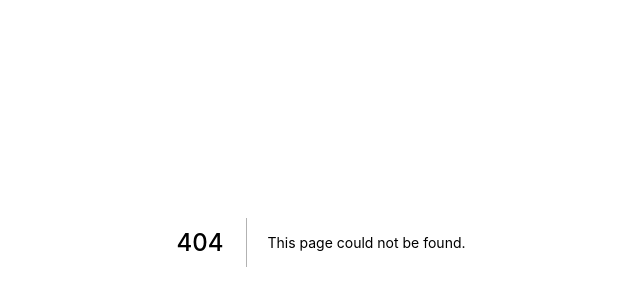
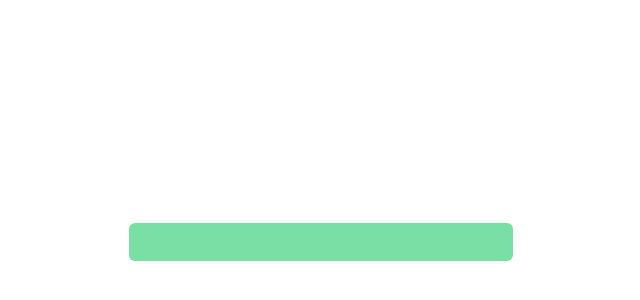
Before and after one commit to phedrohenriique/provi-hack-environment, a Next.js app: page /home/InfoNumberCards in a window 1280 px wide. Before the commit this address had no page. Shown: the part 158-458 px from the top of the page, without its empty margins (319-959 px from the left). Built offline with nearby package versions, Linux system fonts and the light colour scheme.

Commit message:
minor card with big numbers created

```diff
--- /dev/null
+++ b/src/pages/home/InfoNumberCards.js
@@ -0,0 +1,28 @@
+import React from 'react'
+import {
+    Box,
+    Text
+} from '@chakra-ui/react'
+
+export default function InfoNumberCards({title, description}) {
+    const text = {
+        color: '#003B70',
+        fontFamily: 'sans-serif',
+        fontWeight: '600'
+    }
+
+    return (
+        <Box
+            minWidth='30vw'
+            minHeigth='30vh'
+            background='#7ADFA5'
+            display='flex'
+            flexDirection='column'
+            borderRadius='md'
+            padding='5%'
+        >
+            <Text style={text} fontSize='8xl'>{title}</Text>
+            <Text style={text} fontSize='xl'>{description}</Text>
+        </Box>
+    )
+}
```
Also changed, not shown: src/pages/home/index.js (+5 -10 lines).
